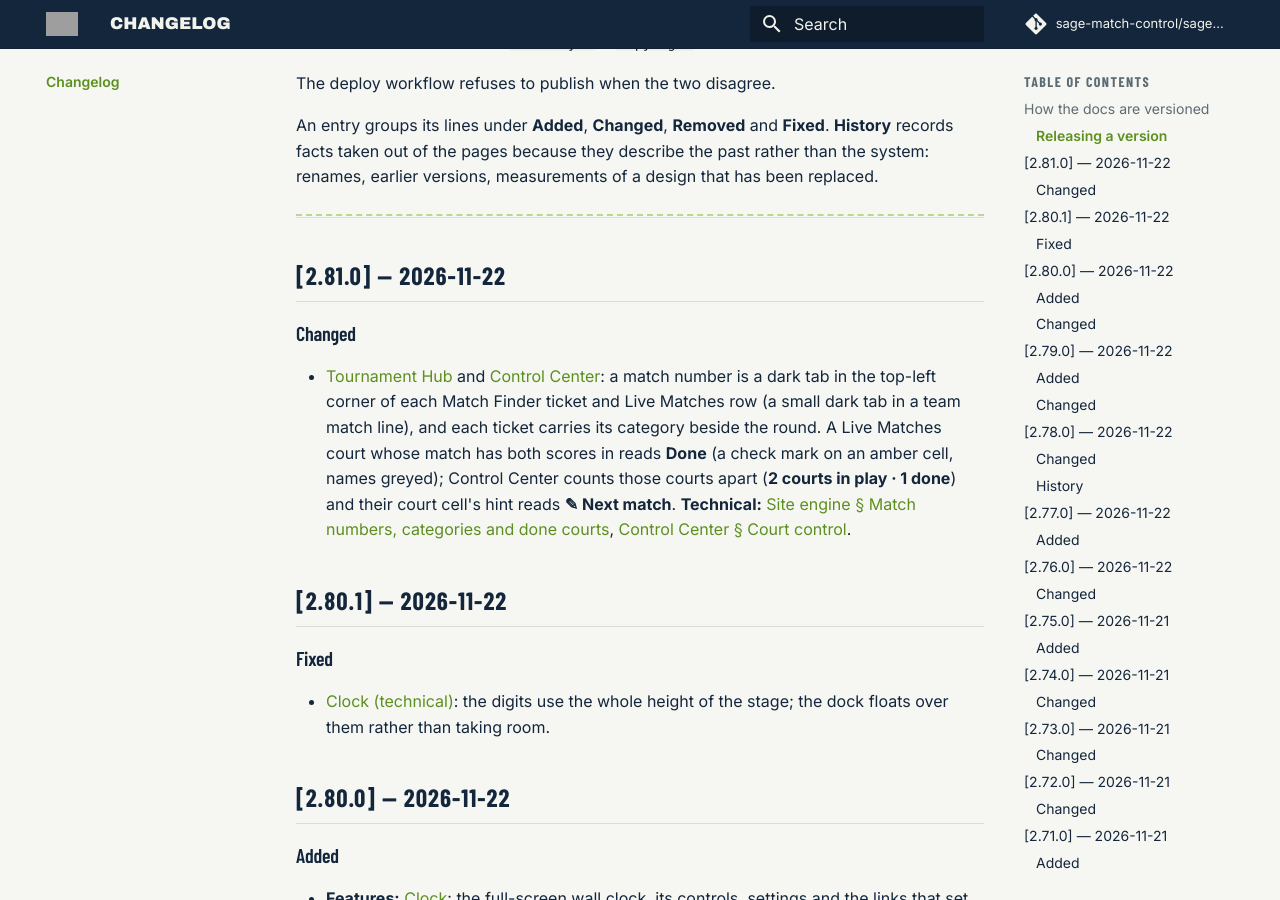
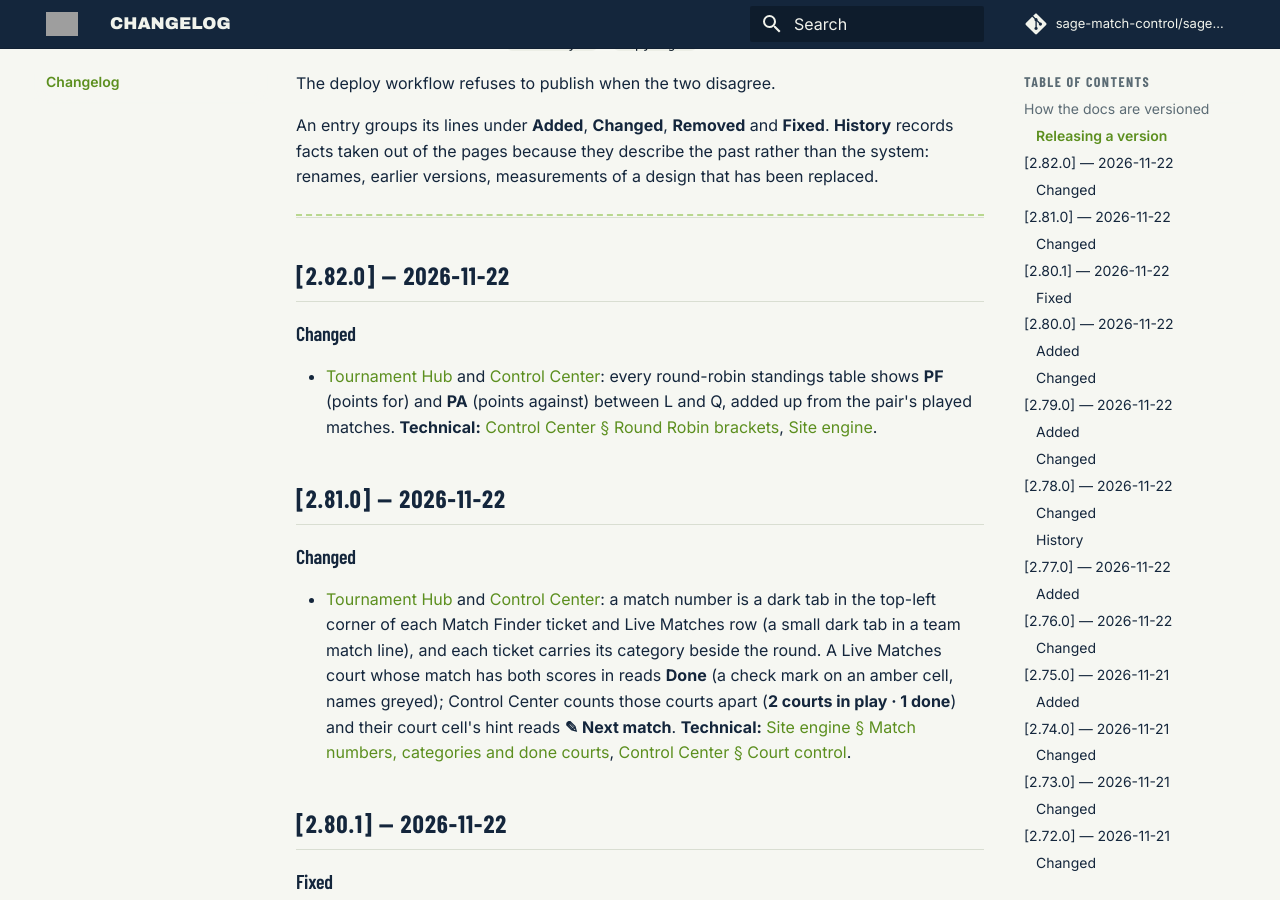
Before and after one commit to sage-match-control/sage-docs, an MkDocs documentation site: the page built from docs/changelog.md, in a window 1280 px wide and 900 px high, scrolled down 1027 px. Built offline with MkDocs 1.6.1 and Material for MkDocs 9.7.7, drawn with Linux system fonts in a browser that asks for light colours; comment, search, counter and statistics services are not loaded.

Commit message:
docs 2.82.0: PF and PA columns in every round-robin standings table
Tournament Hub and Control Center (features and technical), and the
site engine's note on where each standings column comes from.

Co-Authored-By: Claude Opus 5.5 <noreply@anthropic.com>

```diff
--- a/docs/changelog.md
+++ b/docs/changelog.md
@@ -36,6 +36,15 @@ rather than the system: renames, earlier versions, measurements of a design that
 has been replaced.
 
 ---
+
+## [2.82.0] — 2026-11-22
+
+### Changed
+
+- [Tournament Hub](features/tournament-hub.md) and [Control Center](features/control-center.md): every
+  round-robin standings table shows **PF** (points for) and **PA** (points against) between L and Q, added
+  up from the pair's played matches. **Technical:** [Control Center § Round Robin
+  brackets](technical/control-center.md), [Site engine](technical/site-engine.md).
 
 ## [2.81.0] — 2026-11-22
 
--- a/mkdocs.yml
+++ b/mkdocs.yml
@@ -6,7 +6,7 @@ repo_name: sage-match-control/sage-docs
 edit_uri: edit/main/docs/
 # The docs version. Bump it with a new entry at the top of docs/changelog.md;
 # the deploy workflow checks the two agree.
-copyright: 'S.A.G.E. Documentation <a href="https://sage-match-control.github.io/sage-docs/changelog/">v2.81.0</a>'
+copyright: 'S.A.G.E. Documentation <a href="https://sage-match-control.github.io/sage-docs/changelog/">v2.82.0</a>'
 
 docs_dir: docs
 
```
Also changed, not shown: docs/features/control-center.md (+5 -0 lines), docs/features/tournament-hub.md (+5 -0 lines), docs/technical/control-center.md (+6 -1 lines), docs/technical/site-engine.md (+2 -1 lines).
